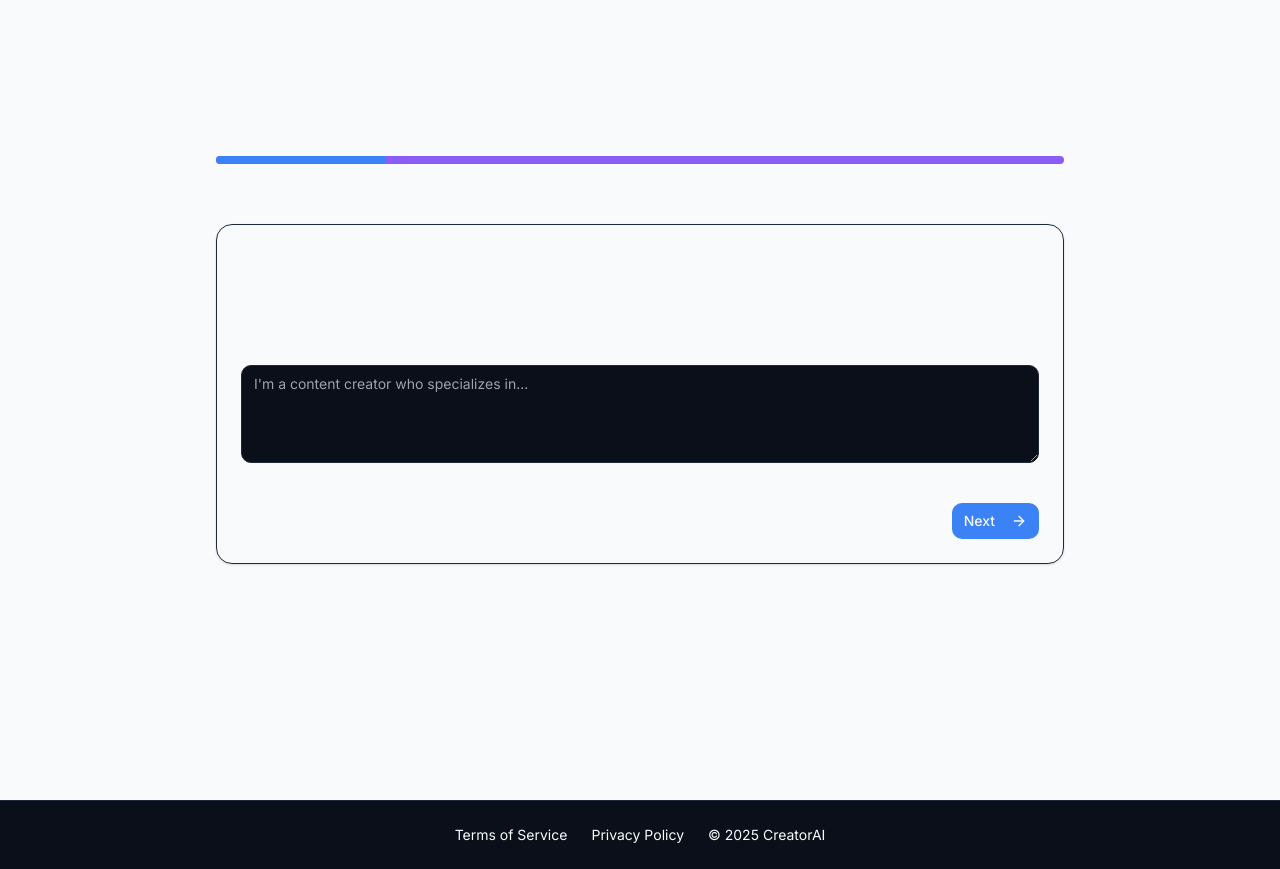
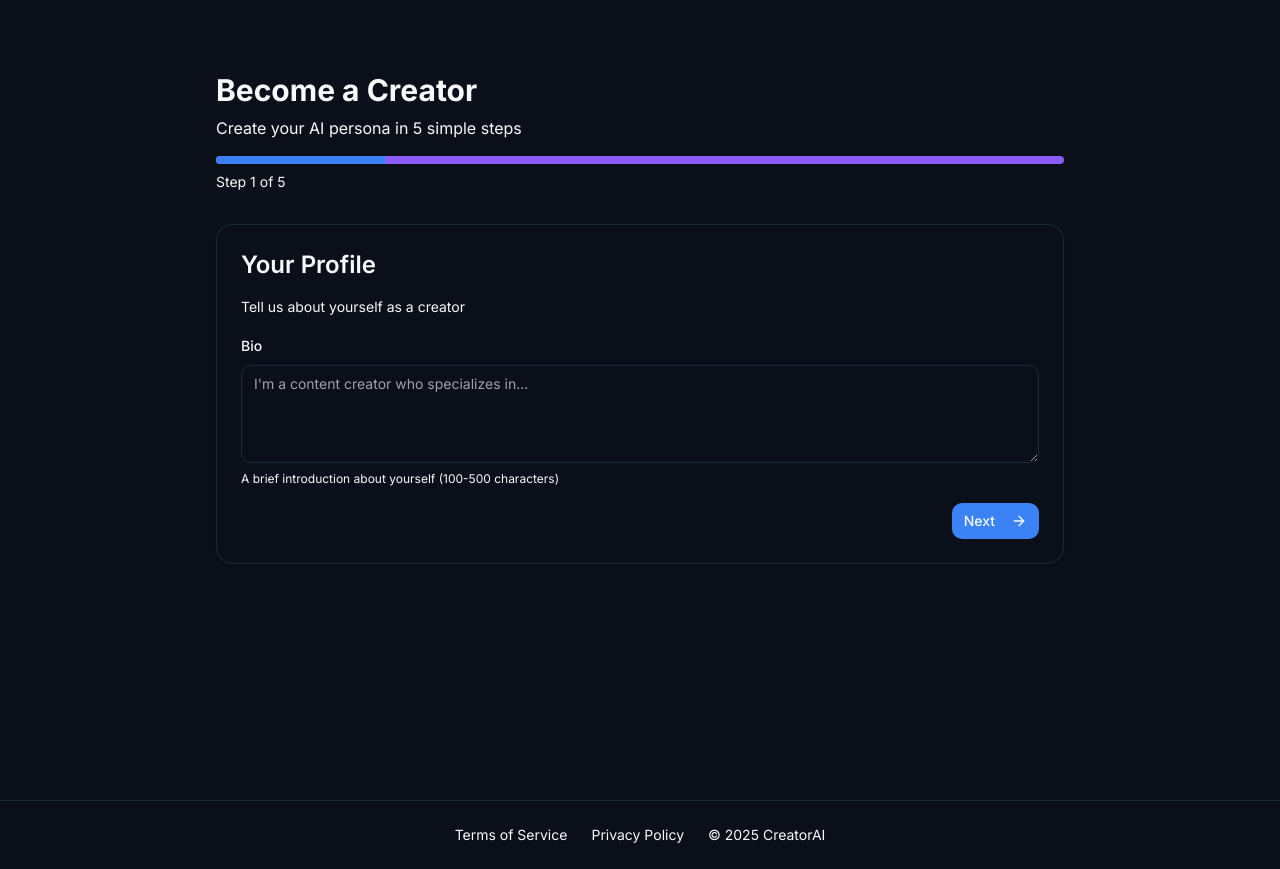
Before and after one commit to aaderohitkumar959-sys/creater-ai, a Next.js app in the folder apps/web/: page /become-creator in a window 1280 px wide. Built offline with nearby package versions, Linux system fonts and the light colour scheme.

Commit message:
Fix: Change become-creator page to dark theme

```diff
--- a/apps/web/src/app/become-creator/page.tsx
+++ b/apps/web/src/app/become-creator/page.tsx
@@ -2,7 +2,7 @@
 
 export default function OnboardingPage() {
     return (
-        <div className="min-h-screen bg-gray-50 py-12">
+        <div className="min-h-screen bg-background py-12">
             <CreatorOnboardingWizard />
         </div>
     )
```
